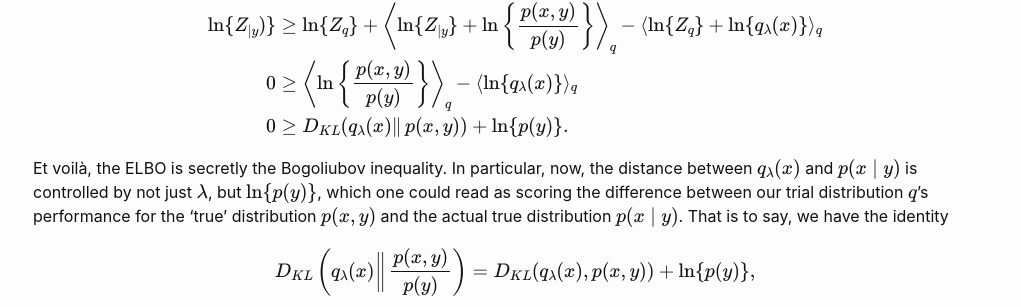
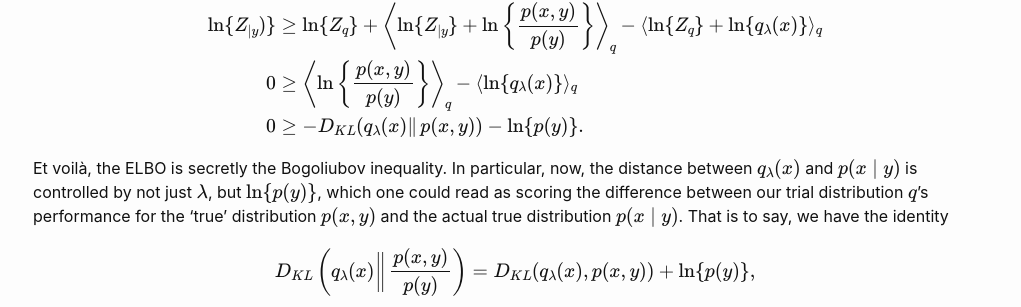
Before and after one commit to DARSakthi/DARSakthi.github.io, a Jekyll site: the page built from _posts/2022-02-05-2-MFT-4-ME.markdown, in a window 1280 px wide and 900 px high, scrolled down 3849 px. Shown: the part 285-592 px from the top of the window, without its empty margins (125-1146 px from the left). Built offline with Jekyll 4.4.1, drawn with Linux system fonts in a browser that asks for light colours; formulas are drawn with MathJax 3; comment, search, counter and statistics services are not loaded; some of the changed text lies outside the part shown.

Commit message:
Sign error

```diff
--- a/_posts/2022-02-05-2-MFT-4-ME.markdown
+++ b/_posts/2022-02-05-2-MFT-4-ME.markdown
@@ -73,7 +73,7 @@ $$ \begin{align*}
 \ln\{Z_{\mid y})\} &\geq \ln\{Z_q\} - \langle -\ln\{ Z_{\mid y} p(x \mid y) \} \rangle_q - \langle \ln\{Z_q q_\lambda(x) \} \rangle_q \\
 \ln\{Z_{\mid y})\} &\geq \ln\{Z_q\} + \left\langle \ln\{Z_{\mid y}\} + \ln\left\{ \frac{p(x,y)}{p(y)} \right\} \right\rangle_q - \langle \ln\{Z_q\} + \ln\{q_\lambda(x) \} \rangle_q\\
 0 &\geq \left\langle \ln\left\{ \frac{p(x,y)}{p(y)} \right\} \right\rangle_q - \langle \ln\{q_\lambda(x) \} \rangle_q\\
-0 &\geq D_{KL}( q_\lambda(x) \|\, p(x,y) ) + \ln\{p(y)\}. \end{align*} $$
+0 &\geq - D_{KL}( q_\lambda(x) \|\, p(x,y) ) - \ln\{p(y)\}. \end{align*} $$
 
 Et voilà, the ELBO is secretly the Bogoliubov inequality. In particular, now, the distance between $$q_\lambda(x)$$ and $$p(x \mid y)$$ is controlled by not just $$\lambda$$, but $$\ln\{p(y)\}$$, which one could read as scoring the difference between our trial distribution $$q$$'s performance for the 'true' distribution $$p(x,y)$$ and the actual true distribution $$p(x \mid y)$$. That is to say, we have the identity
 
```
